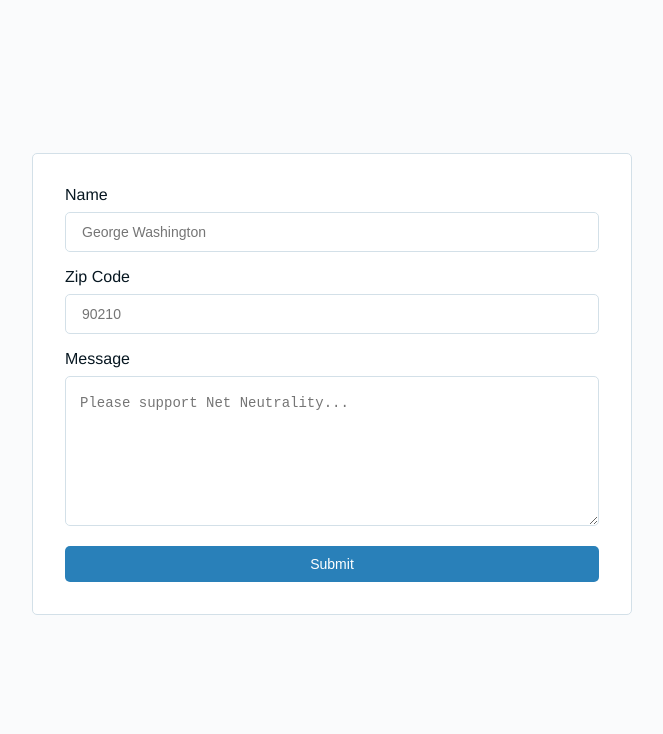
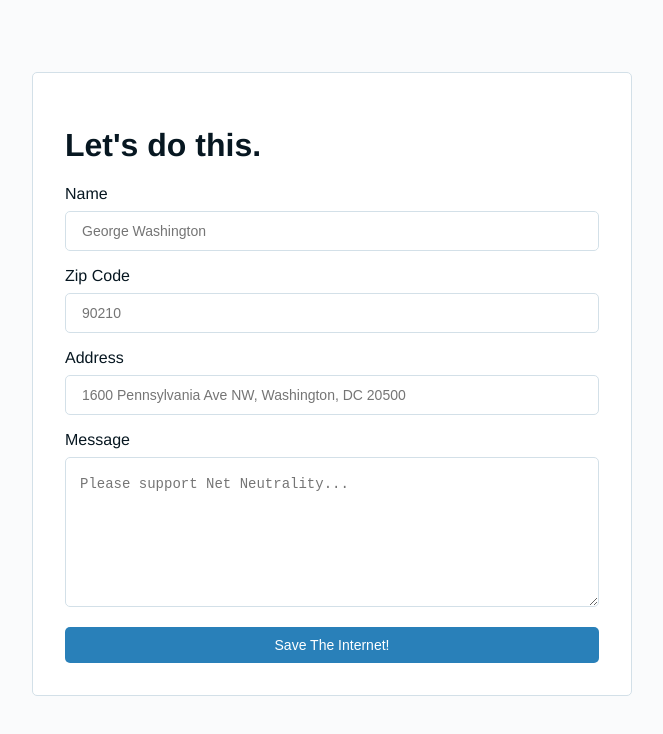
Before and after one commit to gu-app-club/save-the-net, a Next.js app: page / in a window 1280 px wide. Shown: the top 734 px of the page, without its empty margins (308-971 px from the left). Built offline with nearby package versions, Linux system fonts and the light colour scheme.

Commit message:
Add letter send API on frontend

```diff
--- a/components/letter.js
+++ b/components/letter.js
@@ -12,6 +12,8 @@ const Column = Card.extend`
 
 const StatelessLetter = props => (
   <Column>
+    <h1>Let's do this.</h1>
+
     <Input
       name="name"
       type="text"
@@ -26,8 +28,16 @@ const StatelessLetter = props => (
       type="number"
       placeholder="90210"
       value={props.zipCode}
-      name="zipCode"
       label="Zip Code"
+      onChange={props.onChange}
+    />
+
+    <Input
+      name="address"
+      type="text"
+      placeholder="1600 Pennsylvania Ave NW, Washington, DC 20500"
+      value={props.address}
+      label="Address"
       onChange={props.onChange}
     />
 
@@ -40,7 +50,7 @@ const StatelessLetter = props => (
       onChange={props.onChange}
     />
 
-    <PrimaryButton onClick={props.onSubmit}> Submit </PrimaryButton>
+    <PrimaryButton onClick={props.onSubmit}> Save the Internet! </PrimaryButton>
   </Column>
 );
 
@@ -50,7 +60,8 @@ export class Letter extends React.Component {
     this.state = {
       name: "",
       zipCode: "",
-      message: ""
+      message: "",
+      address: ""
     };
     this.changeByName = this.changeByName.bind(this);
     this.onSubmit = this.onSubmit.bind(this);
@@ -63,16 +74,17 @@ export class Letter extends React.Component {
   }
 
   onSubmit(event) {
-    got("/send", {
+    got("/api/send", {
       body: {
         message: this.state.message,
         zip: this.state.zipCode,
+        address_line1: this.state.address,
         name: this.state.name
       },
       json: true
     })
-      .then(foo => {
-        console.log(foo); //TODO
+      .then(response => {
+        console.log(response); //TODO
       })
       .catch(console.error);
   }
```
